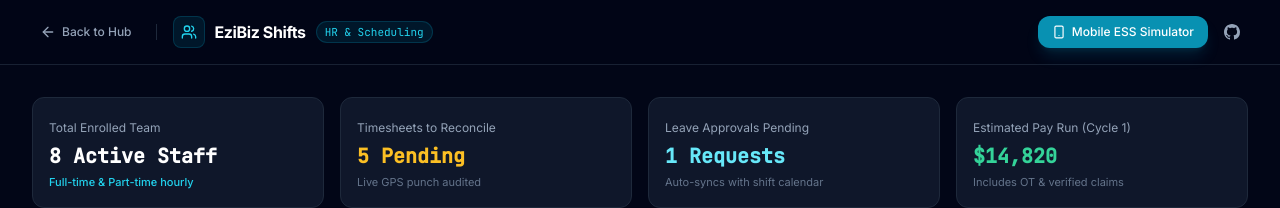
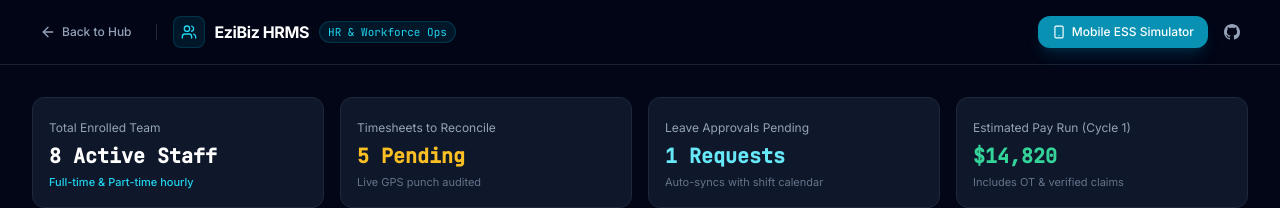
Before and after one commit to Amran-KakiTekno/bizops-scheduling, a React (Vite) app: page / in a window 1280 px wide. Shown: the top 208 px of the page. Built offline with nearby package versions, Linux system fonts and the light colour scheme.

Commit message:
chore: Rename module to ezibiz-hrms and update inter-module links

```diff
--- a/index.html
+++ b/index.html
@@ -7,7 +7,7 @@
     <link rel="preconnect" href="https://fonts.googleapis.com">
     <link rel="preconnect" href="https://fonts.gstatic.com" crossorigin>
     <link href="https://fonts.googleapis.com/css2?family=Inter:wght@300;400;500;600;700&family=JetBrains+Mono:wght@400;500&display=swap" rel="stylesheet">
-    <title>EziBiz Shifts - Intelligent Staff Scheduling</title>
+    <title>EziBiz HRMS - Human Resource & Workforce Management</title>
   </head>
   <body class="bg-slate-950 text-slate-100">
     <div id="root"></div>
--- a/package.json
+++ b/package.json
@@ -1,6 +1,6 @@
 {
     "version":  "1.0.0",
-    "name":  "ezibiz-shifts",
+    "name":  "ezibiz-hrms",
     "scripts":  {
                     "preview":  "vite preview",
                     "build":  "vite build",
--- a/src/App.jsx
+++ b/src/App.jsx
@@ -186,9 +186,9 @@
               <div className="w-8 h-8 rounded-lg bg-cyan-500/10 border border-cyan-500/20 text-cyan-400 flex items-center justify-center">
                 <Users className="w-4 h-4" />
               </div>
-              <span className="font-bold text-base text-white tracking-tight">EziBiz Shifts</span>
+              <span className="font-bold text-base text-white tracking-tight">EziBiz HRMS</span>
               <span className="text-[11px] font-mono px-2 py-0.5 rounded-full bg-cyan-500/10 text-cyan-400 border border-cyan-500/20">
-                HR & Scheduling
+                HR & Workforce Ops
               </span>
             </div>
           </div>
@@ -206,7 +206,7 @@
               <span>Mobile ESS Simulator</span>
             </button>
             <a
-              href="https://github.com/Amran-KakiTekno/ezibiz-shifts"
+              href="https://github.com/Amran-KakiTekno/ezibiz-hrms"
               target="_blank"
               rel="noreferrer"
               className="p-2 rounded-lg text-slate-400 hover:text-white hover:bg-slate-900 transition-colors"
```
